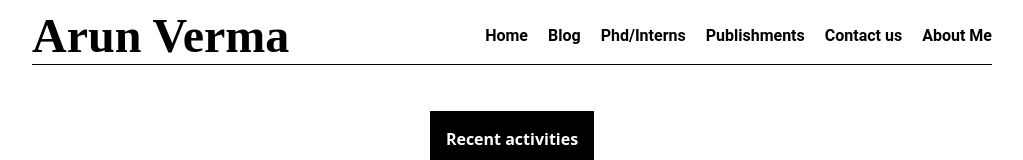
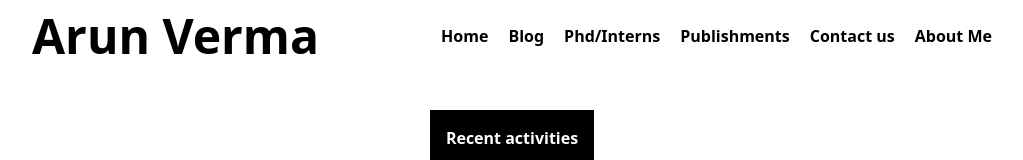
Before and after one commit to devagya-rattan/Arun_Kumar_Verma_web-, a React (Create React App) app: page /publications in a window 1280 px wide. Shown: the top 160 px of the page, without its empty margins (128-1151 px from the left). Built offline with nearby package versions, Linux system fonts and the light colour scheme.

Commit message:
footer aaya

```diff
--- a/src/components/Navbar/Navbar.css
+++ b/src/components/Navbar/Navbar.css
@@ -1,10 +1,18 @@
-.timesnowroman{
+/* .timesnowroman {
     font-family: 'Times New Roman', Times, serif;
+  }
+  .roberto {
+    font-family: 'Roboto', sans-serif;
+  }
+  .lineend {
+    height: 1px;
+  }
 
-}
-.roberto{
-    font-family: 'Roboto', sans-serif;
-}
-.lineend{
-    height: 1px;
-}
+  /* Additional CSS for smooth transitions */
+  /* .navbar-container {
+    position: relative;
+  }
+
+  .absolute {
+    position: absolute;
+  } */
--- a/src/components/Navbar/navbar.jsx
+++ b/src/components/Navbar/navbar.jsx
@@ -1,124 +1,79 @@
-import React, { useState } from "react";
+import React, { useState, useEffect } from "react";
 import "./Navbar.css";
 import { GiHamburgerMenu } from "react-icons/gi";
 import { Link } from "react-router-dom";
 
 function Navbar() {
   const [isOpen, setIsOpen] = useState(false);
+
   const toggle = () => {
     setIsOpen(!isOpen);
   };
 
+  // Close menu when clicking outside
+  useEffect(() => {
+    const handleOutsideClick = (event) => {
+      if (!event.target.closest(".navbar-container")) {
+        setIsOpen(false);
+      }
+    };
+
+    if (isOpen) {
+      document.addEventListener("click", handleOutsideClick);
+    } else {
+      document.removeEventListener("click", handleOutsideClick);
+    }
+
+    return () => {
+      document.removeEventListener("click", handleOutsideClick);
+    };
+  }, [isOpen]);
+
   return (
     <>
-      <div className="w-full md:pl-40 pl-6 pt-2 md:pr-40 pr-6 flex flex-col">
-        <div className={`flex flex-row h-14 justify-between items-center`}>
+      <div className="navbar-container w-full px-6 pt-2 md:px-40 flex flex-col">
+        <div className="flex flex-row h-14 justify-between items-center">
           <div className="flex-col">
             <h5 className="timesnowroman lg:text-5xl md:text-4xl text-3xl font-extrabold">
               Arun Verma
             </h5>
           </div>
           <div className="hidden xl:flex space-x-3">
-            <Link
-              className="roberto text-base font-bold hover:opacity-40 cursor-pointer"
-              to="/"
-            >
-              Home
-            </Link>
-            <Link
-              className="roberto text-base pl-2 font-bold hover:opacity-40 cursor-pointer"
-              to="/blog"
-            >
-              Blog
-            </Link>
-            <Link
-              className="roberto text-base pl-2 font-bold hover:opacity-40 cursor-pointer"
-              to="/blog"
-            >
-              Phd/Interns
-            </Link>
-            <Link
-              className="roberto text-base pl-2 font-bold hover:opacity-40 cursor-pointer"
-              to="/publications"
-            >
-              Publishments
-            </Link>
-            <Link
-              className="roberto text-base pl-2 font-bold hover:opacity-40 cursor-pointer"
-              to="/blog"
-            >
-              Contact us
-            </Link>
-            <Link
-              className="roberto text-base pl-2 font-bold hover:opacity-40 cursor-pointer"
-              to="/about"
-            >
-              About Me
-            </Link>
+            {/* Desktop Links */}
+            <Link className="roberto text-base font-bold hover:opacity-40 cursor-pointer" to="/">Home</Link>
+            <Link className="roberto text-base pl-2 font-bold hover:opacity-40 cursor-pointer" to="/blog">Blog</Link>
+            <Link className="roberto text-base pl-2 font-bold hover:opacity-40 cursor-pointer" to="/blog">Phd/Interns</Link>
+            <Link className="roberto text-base pl-2 font-bold hover:opacity-40 cursor-pointer" to="/publications">Publishments</Link>
+            <Link className="roberto text-base pl-2 font-bold hover:opacity-40 cursor-pointer" to="/blog">Contact us</Link>
+            <Link className="roberto text-base pl-2 font-bold hover:opacity-40 cursor-pointer" to="/about">About Me</Link>
           </div>
 
-          <GiHamburgerMenu className="lg:hidden block" onClick={toggle} />
+          <GiHamburgerMenu className="lg:hidden block cursor-pointer" onClick={toggle} />
 
           {/* Mobile menu */}
           <div
-            className={`absolute xl:hidden top-20 left-0 w-full bg-white flex flex-col items-center gap-6 font-semibold text-lg transform transition-transform ${
-              isOpen ? "opacity-100" : "opacity-0"
+            className={`fixed inset-0 top-14 left-0 w-full bg-white flex flex-col items-center gap-6 font-semibold text-lg transform transition-transform duration-300 ease-in-out ${
+              isOpen ? "opacity-100 translate-y-0" : "opacity-0 translate-y-full"
             }`}
-            style={{ transition: "transform 0.3s ease, opacity 0.3s ease" }}
           >
+            {/* Mobile Links */}
             <li className="list-none w-full text-center p-4 cursor-pointer">
-              <Link
-                className="roberto text-base font-bold hover:opacity-40"
-                to="/"
-                onClick={toggle}
-              >
-                Home
-              </Link>
+              <Link className="roberto text-base font-bold hover:opacity-40" to="/" onClick={toggle}>Home</Link>
             </li>
             <li className="list-none w-full text-center p-4 cursor-pointer">
-              <Link
-                className="roberto text-base pl-2 font-bold hover:opacity-40"
-                to="/blog"
-                onClick={toggle}
-              >
-                Blog
-              </Link>
+              <Link className="roberto text-base pl-2 font-bold hover:opacity-40" to="/blog" onClick={toggle}>Blog</Link>
             </li>
             <li className="list-none w-full text-center p-4 cursor-pointer">
-              <Link
-                className="roberto text-base pl-2 font-bold hover:opacity-40"
-                to="/blog"
-                onClick={toggle}
-              >
-                Phd/Interns
-              </Link>
+              <Link className="roberto text-base pl-2 font-bold hover:opacity-40" to="/blog" onClick={toggle}>Phd/Interns</Link>
             </li>
             <li className="list-none w-full text-center p-4 cursor-pointer">
-              <Link
-                className="roberto text-base pl-2 font-bold hover:opacity-40"
-                to="/publications"
-                onClick={toggle}
-              >
-                Publishment
-              </Link>
+              <Link className="roberto text-base pl-2 font-bold hover:opacity-40" to="/publications" onClick={toggle}>Publishments</Link>
             </li>
             <li className="list-none w-full text-center p-4 cursor-pointer">
-              <Link
-                className="roberto text-base pl-2 font-bold hover:opacity-40"
-                to="/blog"
-                onClick={toggle}
-              >
-                Contact us
-              </Link>
+              <Link className="roberto text-base pl-2 font-bold hover:opacity-40" to="/blog" onClick={toggle}>Contact us</Link>
             </li>
             <li className="list-none w-full text-center p-4 cursor-pointer">
-              <Link
-                className="roberto text-base pl-2 font-bold hover:opacity-40"
-                to="/about"
-                onClick={toggle}
-              >
-                About Me
-              </Link>
+              <Link className="roberto text-base pl-2 font-bold hover:opacity-40" to="/about" onClick={toggle}>About Me</Link>
             </li>
           </div>
         </div>
--- a/src/components/Registration/Registration.jsx
+++ b/src/components/Registration/Registration.jsx
@@ -18,7 +18,7 @@ function Registration() {
       .catch((error) => {
         console.log(error);
       });
-    toast.success("Successful registration!");
+    // toast.success("Successful registration!");
   };
   return (
     <div className="min-h-screen flex items-center justify-center bg-gray-100">
```
